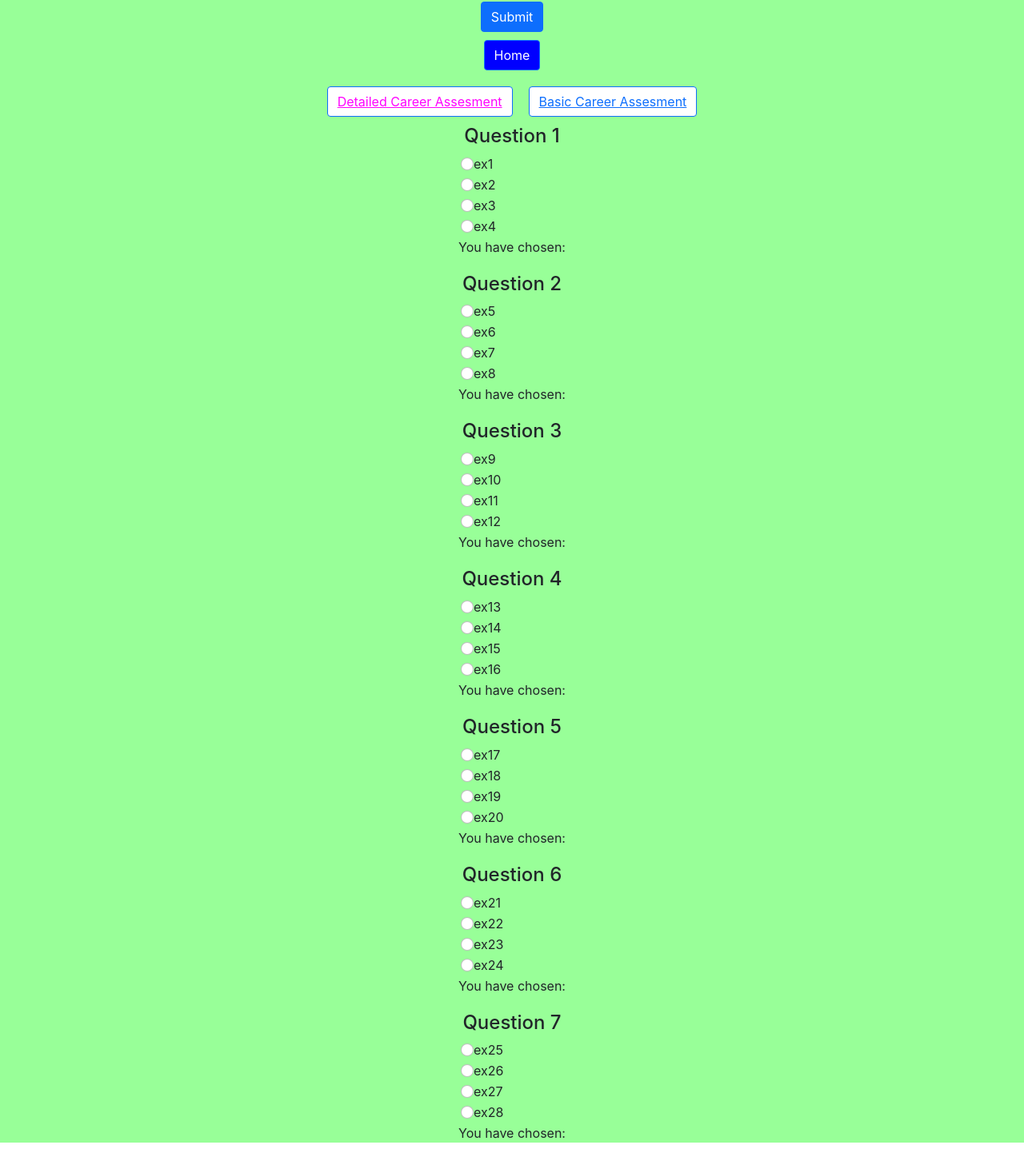
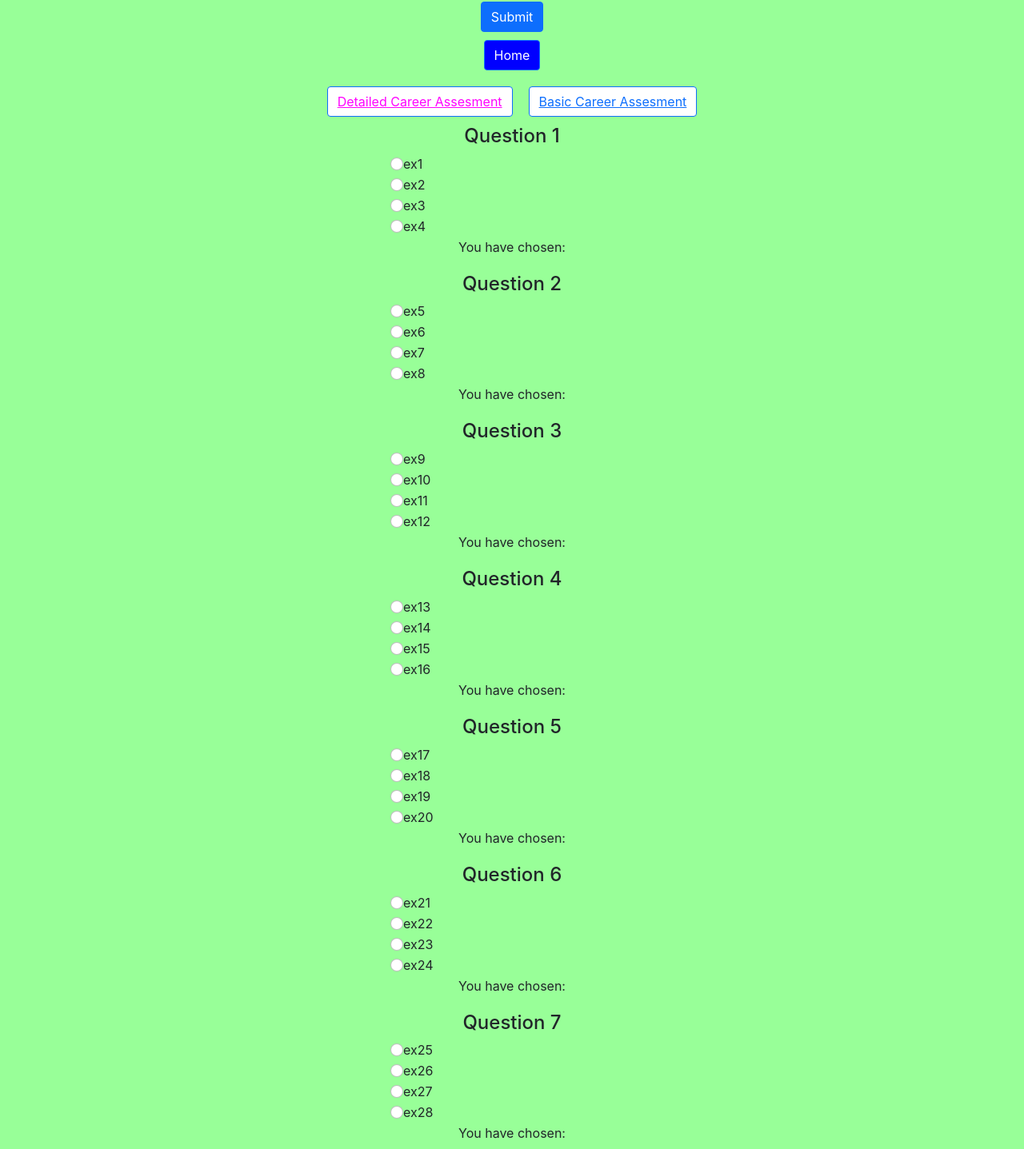
Before and after one commit to ColinB777/FinalProject, a React (Create React App) app: page /basic_quiz in a window 1280 px wide. Shown: the part 129-1566 px from the top of the page at 80% size. Built offline with nearby package versions, Linux system fonts and the light colour scheme.

Commit message:
Starting to make different pages for each question

```diff
--- a/src/App.tsx
+++ b/src/App.tsx
@@ -4,6 +4,7 @@ import { Button, Form } from 'react-bootstrap';
 import { BrowserRouter as Router, Route, Link, Routes } from 'react-router-dom';
 import {Detailedquiz} from "./Detailed"
 import {SimpleInterface} from "./simpleInterface"
+import { Test } from './SimpleQuestions/test';
 
 
 //local storage and API Key: key should be entered in by the user and will be stored in local storage (NOT session storage)
@@ -56,6 +57,7 @@ export function App() {
       <Routes>
         <Route path="/detailed_quiz" element={<Detailedquiz />} />
         <Route path="/basic_quiz" element={<SimpleInterface/>} />
+        <Route path ="/SimpleQuestions/test" element = {<Test/>} />
       </Routes>
     </Router>
     </div>
--- a/src/Detailed.tsx
+++ b/src/Detailed.tsx
@@ -27,7 +27,7 @@ export function Detailedquiz() {
       as = "textarea"
       value={question.answer}
       onChange={(e)=>updateAnswer(e.target.value,i)}
-      style={{maxWidth:1000, marginLeft:250, height:100}} />
+      style={{maxWidth: "60%", marginLeft: "20%"}} />
       <span>Current Answer={question.answer}</span>
       </FormGroup>
       ))}
--- /dev/null
+++ b/src/SimpleQuestions/test.tsx
@@ -0,0 +1,5 @@
+export function Test() {
+    return (
+        <p> testing </p>
+    )
+}
--- a/src/simpleInterface.tsx
+++ b/src/simpleInterface.tsx
@@ -1,6 +1,7 @@
 import React, { useState } from 'react';
 import './simple.css';
-import {Form } from 'react-bootstrap';
+import { BrowserRouter as Router, Route, Link, Routes } from 'react-router-dom';
+import { Button, Form } from 'react-bootstrap';
 
 
 export function SimpleInterface(): React.JSX.Element {
@@ -37,7 +38,7 @@ export function SimpleInterface(): React.JSX.Element {
                         }}
                         checked={firstAnswer === Answer}
                         value={Answer}
-                        style={{ display: "flex", paddingLeft:600}}
+                        style={{ display: "flex", paddingLeft:"40%"}}
                     />
                 ))}
                 <div>You have chosen: {firstAnswer}</div>
@@ -57,7 +58,7 @@ export function SimpleInterface(): React.JSX.Element {
                         }}
                         checked={secondAnswer === Answer}
                         value={Answer}
-                        style={{ display: "flex", paddingLeft:600}}
+                        style={{ display: "flex", paddingLeft:"40%"}}
                     />
                 ))}
                 <div>You have chosen: {secondAnswer}</div>
@@ -76,7 +77,7 @@ export function SimpleInterface(): React.JSX.Element {
                         }}
                         checked={thirdAnswer === Answer}
                         value={Answer}
-                        style={{ display: "flex", paddingLeft:600}}
+                        style={{ display: "flex", paddingLeft:"40%"}}
                     />
                 ))}
                 <div>You have chosen: {thirdAnswer}</div>
@@ -95,7 +96,7 @@ export function SimpleInterface(): React.JSX.Element {
                         }}
                         checked={fourthAnswer === Answer}
                         value={Answer}
-                        style={{ display: "flex", paddingLeft:600}}
+                        style={{ display: "flex", paddingLeft:"40%"}}
                     />
                 ))}
                 <div>You have chosen: {fourthAnswer}</div>
@@ -114,7 +115,7 @@ export function SimpleInterface(): React.JSX.Element {
                         }}
                         checked={fifthAnswer === Answer}
                         value={Answer}
-                        style={{ display: "flex", paddingLeft:600}}
+                        style={{ display: "flex", paddingLeft:"40%"}}
                     />
                 ))}
                 <div>You have chosen: {fifthAnswer}</div>
@@ -133,7 +134,7 @@ export function SimpleInterface(): React.JSX.Element {
                         }}
                         checked={sixthAnswer === Answer}
                         value={Answer}
-                        style={{ display: "flex", paddingLeft:600}}
+                        style={{ display: "flex",paddingLeft:"40%"}}
                     />
                 ))}
                 <div>You have chosen: {sixthAnswer}</div>
@@ -152,12 +153,14 @@ export function SimpleInterface(): React.JSX.Element {
                         }}
                         checked={seventhAnswer === Answer}
                         value={Answer}
-                        style={{ display: "flex", paddingLeft:600}}
+                        style={{ display: "flex", paddingLeft:"40%",}}
                     />
                 ))}
                 <div>You have chosen: {seventhAnswer}</div>
             </div>
-            <footer> </footer>
+            <footer> <Button  style={{background:'white',margin:10}} >
+      <Link to="/SimpleQuestions/test">test</Link>
+      </Button></footer>
         </div>
 
 
```
